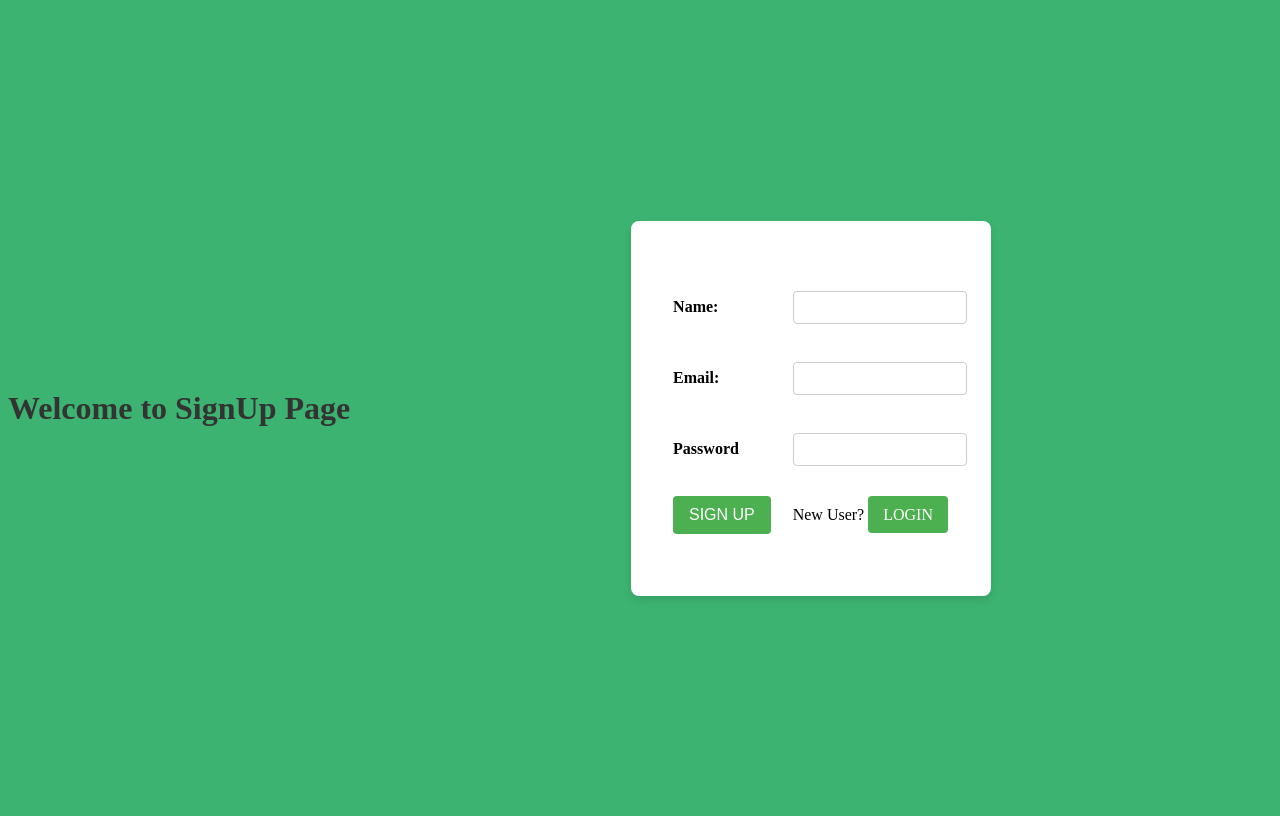
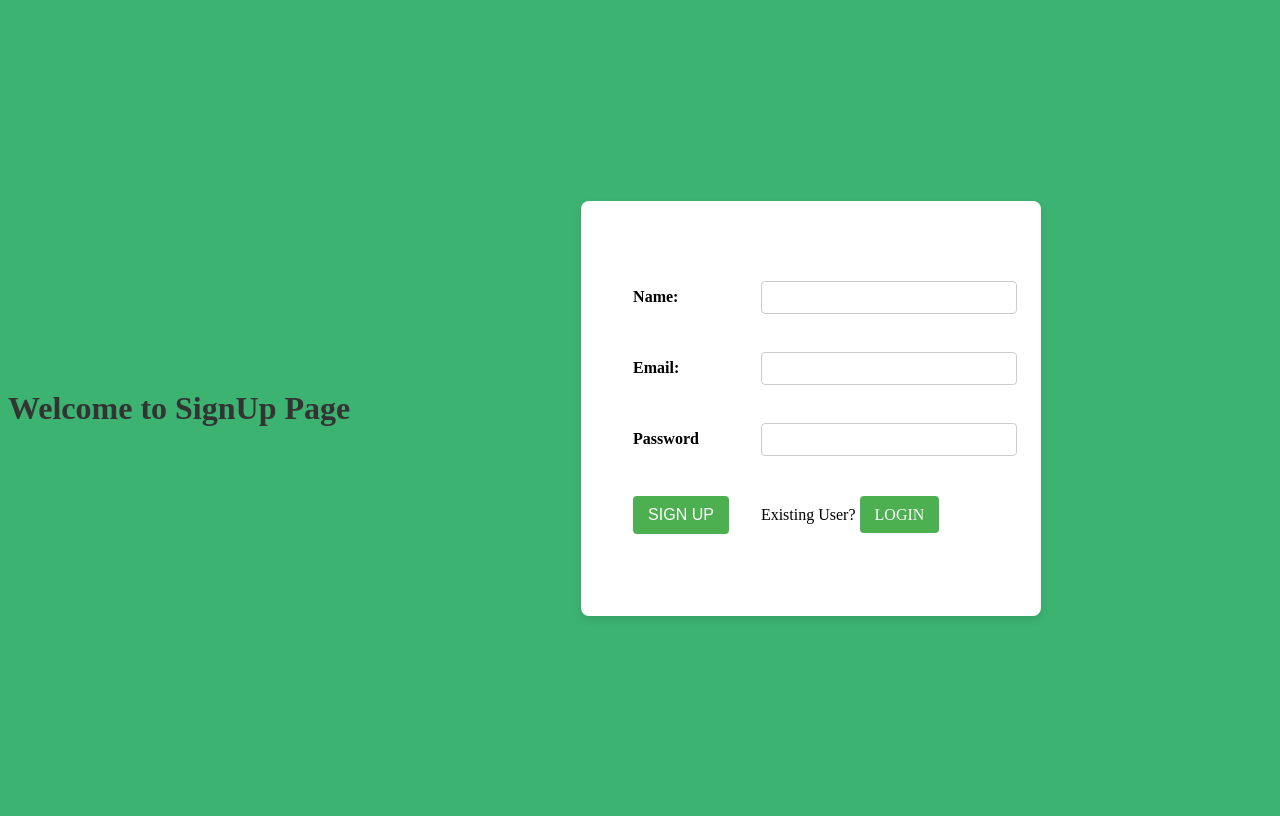
Before and after one commit to prkshnarayan/Djangomultiproject, a Django app: page /signup/ in a window 1280 px wide. Run offline with Django 4.2, Linux system fonts and the light colour scheme.

Commit message:
second commit1

```diff
--- a/static/css/signup.css
+++ b/static/css/signup.css
@@ -9,6 +9,8 @@
         h1 {
             color: #333;
             text-align: center;
+            display: flex;
+            align-items: center;
         }
 
         form {
@@ -16,19 +18,19 @@
             padding: 30px;
             border-radius: 8px;
             box-shadow: 0 4px 8px rgba(0, 0, 0, 0.1);
-            width: 300px;
+            width: 400px;
             margin: 0 auto;
         }
 
         table {
             width: 100%;
-            margin: 20px 0;
+            margin: 30px 0;
         }
 
         th {
             text-align: left;
-            padding: 10px;
-            width: 40%;
+            padding: 20px;
+            width: 25%;
         }
 
         td {
--- a/templates/signup.html
+++ b/templates/signup.html
@@ -25,7 +25,7 @@
         </tr>
         <tr>
             <th align="left"><input type="submit" value="SIGN UP"></th>
-            <td>New User? <a href="/">LOGIN</a></td>
+            <td>Existing User? <a href="/">LOGIN</a></td>
         </tr>
             {% if message %}
             <tr>
```
Also changed, not shown: index.html (added, +15 -0 lines).
